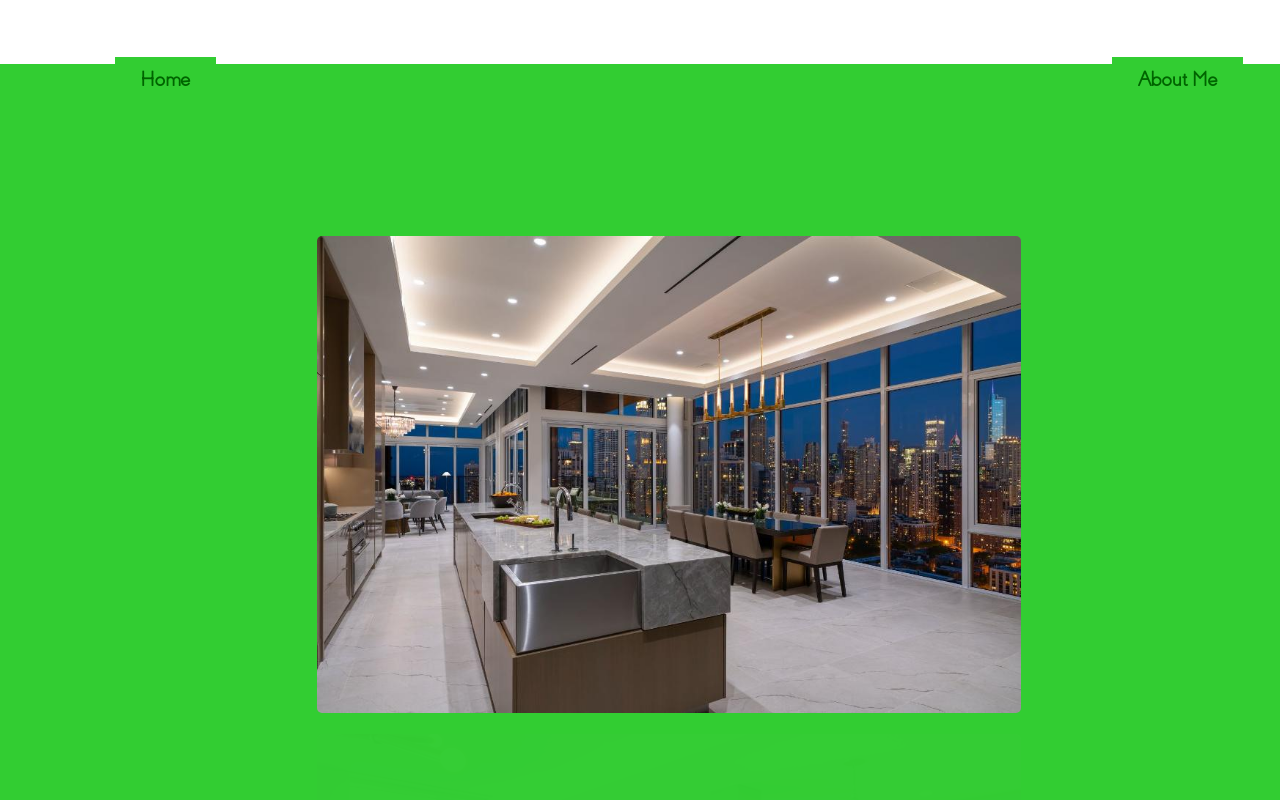
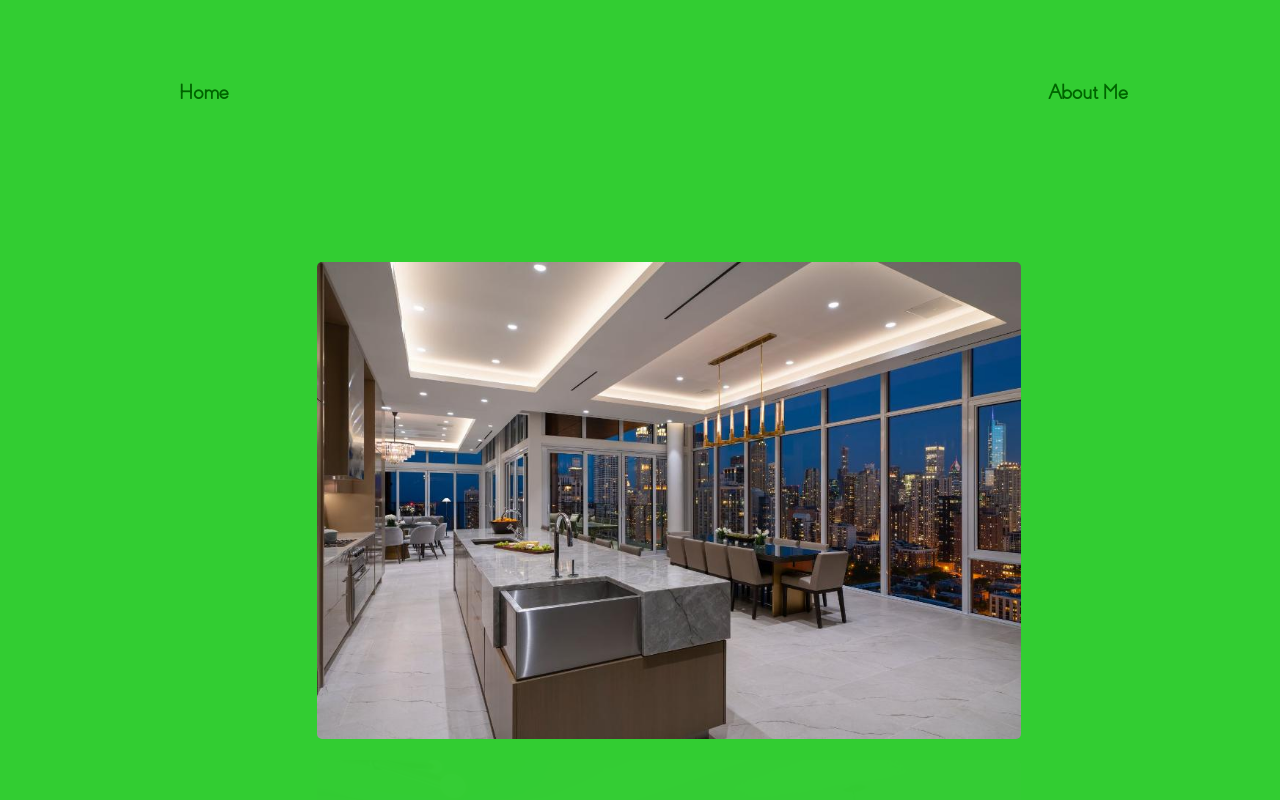
Before and after one commit to vale-tuckler/Personal-site, a React (Create React App) app: page /projects in a window 1280 px wide. Shown: the top 800 px of the page. Built offline with nearby package versions, Linux system fonts and the light colour scheme.

Commit message:
Nav links of the 'Projects' page have been properly styled, meaning the background color and top margin have been set and are working.

```diff
--- a/src/Pages/Projects.js
+++ b/src/Pages/Projects.js
@@ -16,14 +16,6 @@ const Projects = () =>{
 
         let PowerTwo = gsap.parseEase("power2.in");
         let Back = gsap.parseEase("back.inOut(1.7)");
-        /*let engTrigger = ScrollTrigger.create({
-            trigger:".projects-img",
-                        start:"top center",
-                        markers:{
-                            startColor:"green",
-                            endColor:"red"
-                        }
-        })*/
 
         let myTL = gsap.timeline({delay:1});
         console.log([homeLink, aboutLink]);
@@ -49,10 +41,10 @@ const Projects = () =>{
         <div id="projectsCont">
             <nav id="navigation">
                 <span id="home-cont">
-                    <a href="/home" id="home-link" ref={h => homeLink = h}>Home</a>
+                    <a href="/home" id="home-link" ref={h => homeLink = h} className="navLink">Home</a>
                 </span>
                 <span id="about-cont">
-                    <a href="/about-me" id="about-link" ref={a => aboutLink = a}>About Me</a>
+                    <a href="/about-me" id="about-link" ref={a => aboutLink = a} className="navLink">About Me</a>
                 </span>
             </nav>
             <div className="projects-img">
@@ -66,7 +58,7 @@ const Projects = () =>{
                 </a>
             </div>
             <div className="back-link-cont">
-                <a href="#navigation" id="back-link"> Go back to top</a>
+                <a href="#navigation" className="back-link" id="backTop"> Go back to top</a>
             </div>
         </div>
     );
--- a/src/Styles/Projects.css
+++ b/src/Styles/Projects.css
@@ -28,12 +28,12 @@ body{
     opacity: 0;
 }
 #home-cont{
-    margin-left:9%;
+    margin-left:12%;
     padding:1%;
     background-color: limegreen;
 }
 #about-cont{
-    margin-left:70%;
+    margin-left:60%;
     padding:1%;
     background-color: limegreen;
 }
@@ -55,6 +55,10 @@ body{
     font-weight:bold;
     color:darkgreen;
 }
+.navLink{
+    display:inline-block;
+    margin-top:5%;
+}
 #home-link:hover{
     color:whitesmoke;
     border: 1.5px solid white;
@@ -65,21 +69,20 @@ body{
     border: 1.5px solid white;
     opacity:1;
 }
-#navigation{
-    margin-top:5%;
-}
 .back-link-cont{
     margin-top:10%;
     margin-left:48%;
     margin-bottom:2%;
     font-family:"coves";
+    background-color: limegreen;
 }
-#back-link{
+.back-link{
     text-decoration:none;
     font-size:120%;
-    margin-bottom:5%;
+    background-color: limegreen;
     color: black;
 }
-#back-link:hover{
+.back-link:hover{
     color:whitesmoke;
+    text-decoration:none;
 }
```
